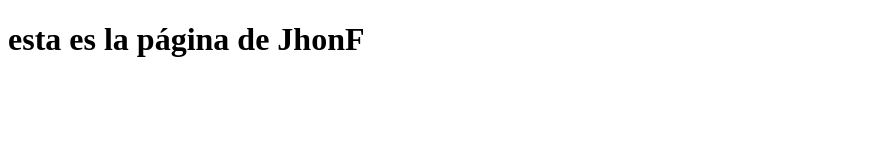
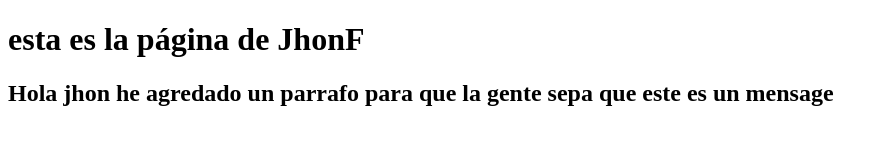
Before and after one commit to Jhon66463/mi-p-gina-web, a plain HTML site: page index.html in a window 1280 px wide. Shown: the whole page, without its empty margins (0-887 px from the left). Drawn offline with Linux system fonts and the light colour scheme.

Commit message:
opcion de cambio

```diff
--- a/index.html
+++ b/index.html
@@ -7,5 +7,6 @@
 </head>
 <body>
     <h1>esta es la página de JhonF</h1>
+    <h2>Hola jhon he agredado un parrafo para que la gente sepa que este es un mensage</h2>
 </body>
 </html>
```
